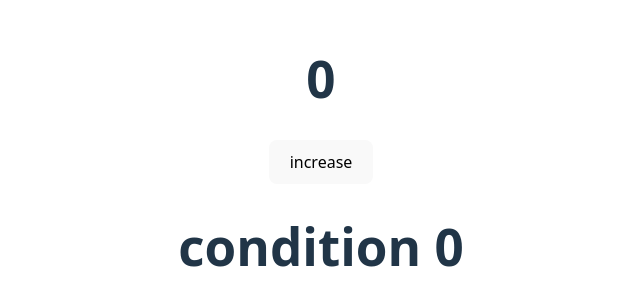
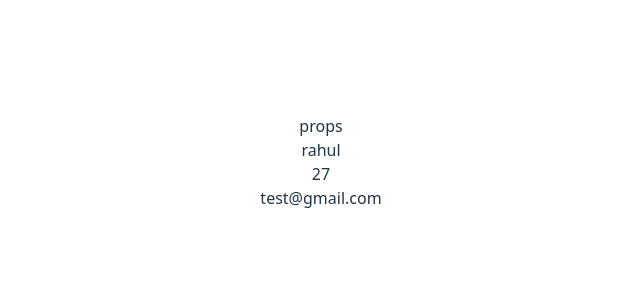
Before and after one commit to rahul-lade/stepbystep_react, a React (Vite) app in the folder my-react-app/: page / in a window 1280 px wide. Shown: the part 238-544 px from the top of the page, without its empty margins (319-959 px from the left). Built offline with nearby package versions, Linux system fonts and the light colour scheme.

Commit message:
feat: refactor User component to accept props and display user information

```diff
--- a/my-react-app/src/App.jsx
+++ b/my-react-app/src/App.jsx
@@ -1,24 +1,19 @@
 import './App.css'
-import React, { useState } from 'react'
 import User from './User';
 
 
 function App() {
-  const [count,setcount] = useState(0);
 
+let name = "rahul";
+let age = 27;
+let email = "test@gmail.com";
   return (
-    <>
-    <h1>{count}</h1>
- <button onClick={()=>setcount(count+1)}>increase</button>
- {count==0?<h1>condition 0</h1>
- :count==1? <h1>condition 1</h1>
- :count==2? <h1>condition 2</h1>
- :count==3? <h1>condition 3</h1>
- :count==4? <h1>condition 4</h1>
- :count==5? <h1>condition 5</h1>
- : <h1>other conditions</h1> }
 
-     </>
+    <div>
+      props
+      <User name={name} age={age} email={email} />
+    </div>
+
   )
 }
 
--- a/my-react-app/src/User.jsx
+++ b/my-react-app/src/User.jsx
@@ -1,8 +1,13 @@
 import React from 'react'
 
-const User = () => {
+const User = ({name,age,email}) => {
+    // console.log(props)
   return (
-    <div>User</div>
+    <div>
+        <div>{name} </div>
+        <div>{age} </div>
+        <div>{email} </div>
+    </div>
   )
 }
 
```
